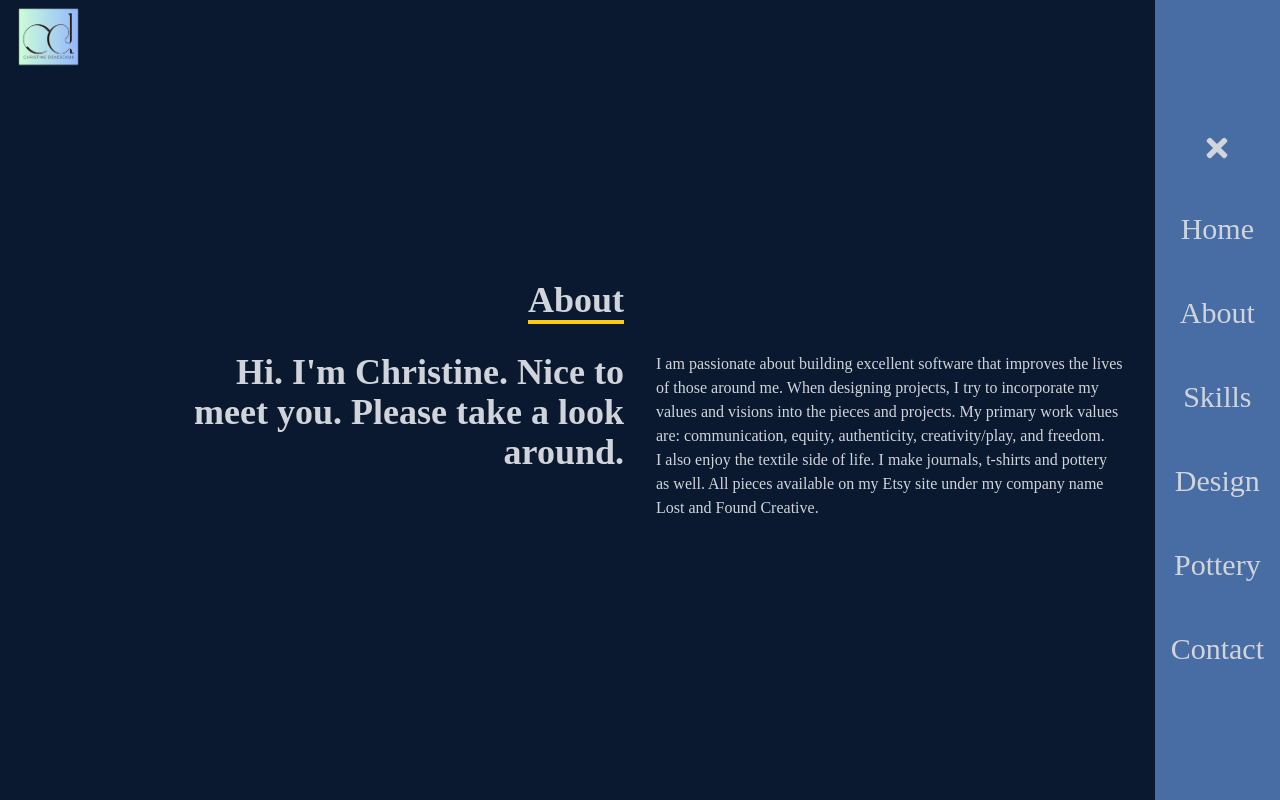
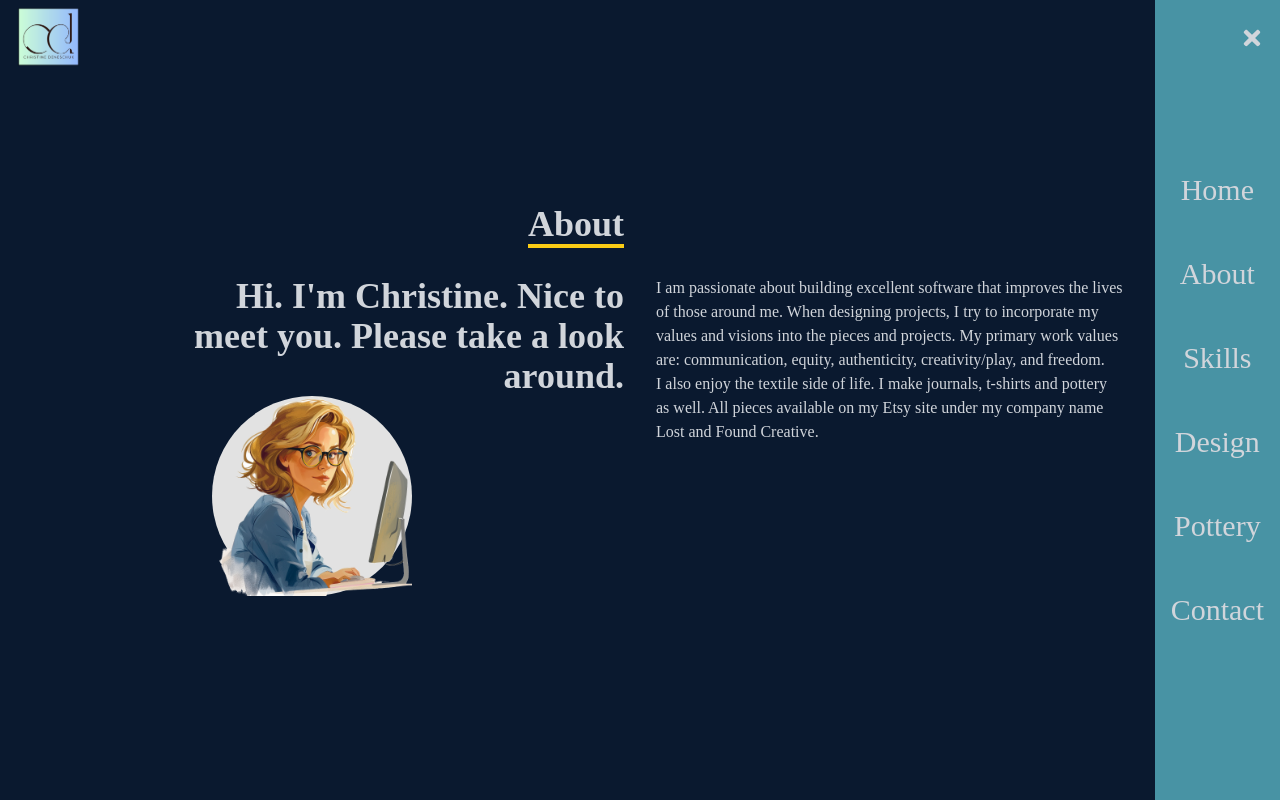
Before and after one commit to LandFCreative/potterysite, a React (Create React App) app: page /about in a window 1280 px wide. Both pictures are taken after a click on the element 1249 px from the left and 37 px from the top of the page. Built offline with nearby package versions, Linux system fonts and the light colour scheme.

Commit message:
added avatar

```diff
--- a/src/components/About.jsx
+++ b/src/components/About.jsx
@@ -1,4 +1,5 @@
 import React from 'react'
+import Cartoonme from "../assets/cartoonme.png";
 
 const About = () => {
   return (
@@ -16,6 +17,15 @@ const About = () => {
           <div className='max-w-[1000px] w-full grid sm:grid-cols-2 gap-8 px-4'>
             <div className='sm:text-right text-4xl font-bold'>
               <p>Hi. I'm Christine. Nice to meet you. Please take a look around.</p>
+
+              <div className="mx-14 rounded-full bg-[#e2e2e2] w-[150px] h-[150px] lg:w-[200px] lg:h-[200px] relative">
+              <img src={Cartoonme} alt="Cartoonme"
+              alt="hero image"
+              className="absolute transform -translate-x-1/2 -translate-y-1/2 top-1/2 left-1/2"
+              width={300}
+              height={300}
+            />
+          </div>
             </div>
             <div>
               <p>I am passionate about building excellent software that improves
--- a/src/components/Contact.jsx
+++ b/src/components/Contact.jsx
@@ -3,9 +3,9 @@ import React from 'react'
 const Contact = () => {
 
     return (
-        <div name='contact' className='w-full h-screen bg-[#0a192f] flex justify-center items-center p-4'>
+        <div name='contact' className='w-full h-screen bg-[#0a192f] mx-auto my-auto flex justify-center items-center p-4'>
             <form method='POST' action="https://getform.io/f/f5d0f224-a36f-4f18-adc8-ad440ca19dea" className='flex flex-col max-w-[600px] w-full'>
-                <div className='pb-8'>
+                <div className='p-8'>
                     <p className='text-4xl font-bold inline border-b-4 border-yellow-400 text-gray-300'>Contact</p>
                     <p className='text-gray-300 py-4'> Submit the form below or shoot me an email - deneschukc@gmail.com</p>
                 </div>
--- a/src/components/Home.jsx
+++ b/src/components/Home.jsx
@@ -9,7 +9,7 @@ const Home = () => {
     <div name="home" className='w-fill h-screen bg-[#0A192f]'>
 
 {/* container */}
-<div className='max-w-[1000px] mx-auto px-20 flex flex-col justify-center h-full'>
+<div className='max-w-[1000px] mx-auto px-20 my-10 flex flex-col justify-center h-full '>
 <div>
 
           <p className='text-yellow-400 pt-12 md:pt-16'>Hi My name is</p>
--- a/src/components/Navbar.jsx
+++ b/src/components/Navbar.jsx
@@ -22,7 +22,7 @@ const Navbar = () => {
 
 
       {/* Hamburger */}
-      <div onClick={handleClick} className='py-6 text-3xl' >
+      <div onClick={handleClick} className='py-6 text-2xl z-10' >
         {!nav ? <FaBars /> : <FaTimes />}
       </div>
 
@@ -31,12 +31,9 @@ const Navbar = () => {
         className={
           !nav
             ? 'hidden'
-            : 'absolute top-0 right-0 w-20vw h-screen bg-[#486da4] flex flex-col justify-center items-center'
+            : 'absolute top-0 right-0 w-20vw h-screen bg-[#4893a4] flex flex-col justify-center items-center'
         }
       >
-       <li className='py-6 text-3xl'>
-       <FaTimes />
-        </li>
         <li className='py-6 text-3xl'>
         <a href='/'>Home</a>
 
```
Also changed, not shown: src/assets/cartoonme.png (added), 1 other file (tests, documents, lock files or other folders).
